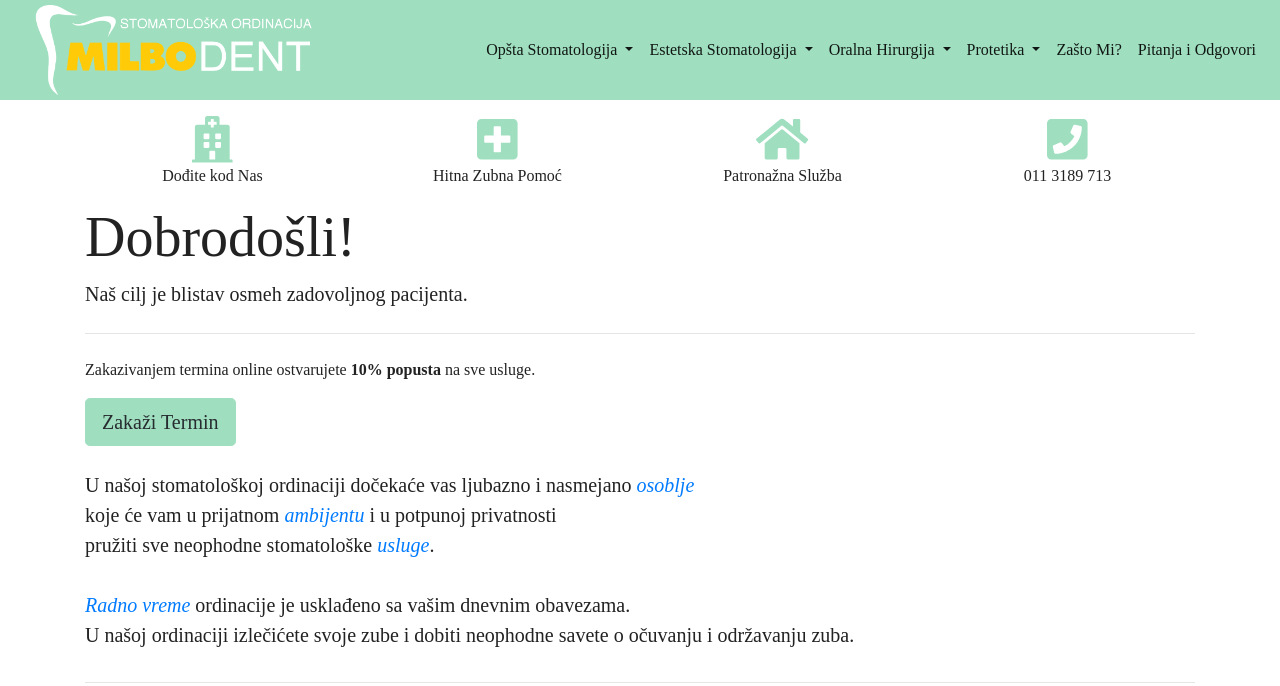
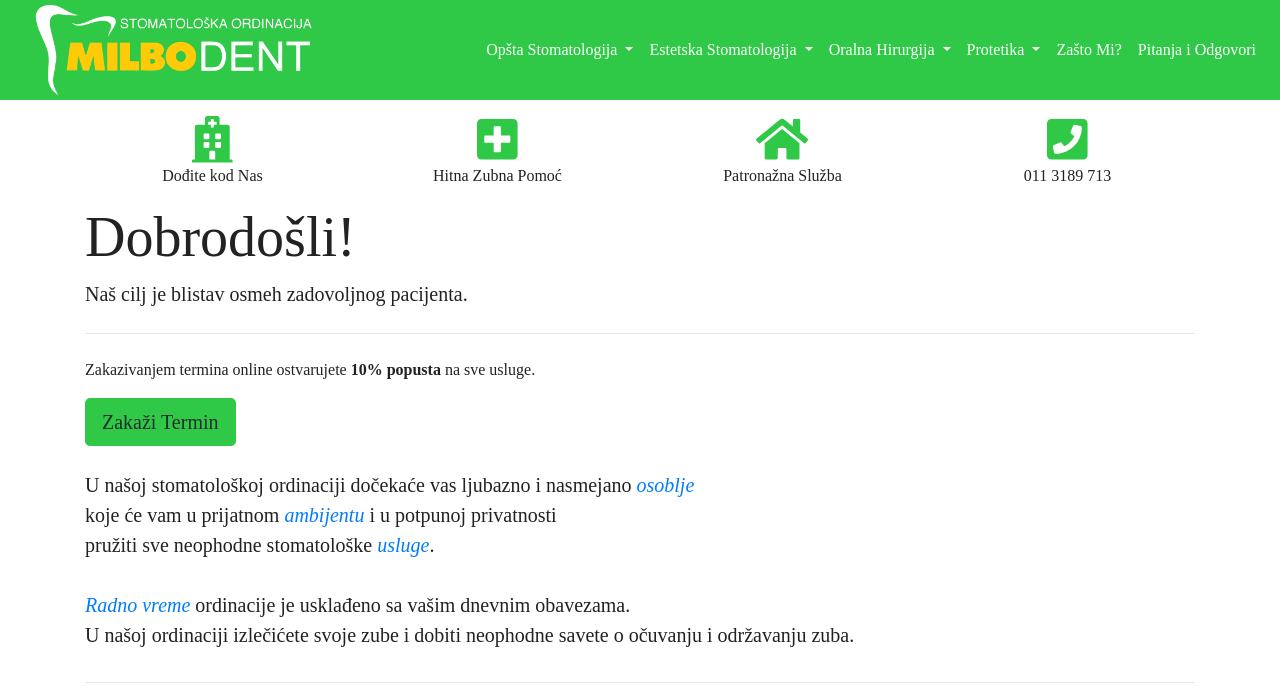
Before and after one commit to aleksandar-galic/milbo_dent, a PHP site: page / in a window 1280 px wide. Shown: the top 686 px of the page. Run offline with PHP 8.4, Linux system fonts and the light colour scheme; some web fonts are replaced.

Commit message:
change main color

```diff
--- a/views/partials/header.php
+++ b/views/partials/header.php
@@ -27,7 +27,7 @@
 </head>
 <body>
 	<!-- Navigation -->
-	<nav class="navbar navbar-expand-xl navbar-light sticky-top p-0" style="background: #9fdfbf">
+	<nav class="navbar navbar-expand-xl navbar-light sticky-top p-0" style="background: #30c947">
 		<div class="container-fluid pr-3">
 			<a class="navbar-brand" href="/"><img class="logo pl-3" src="images/logo.png"></a>
 			<button class="navbar-toggler" type="button" data-toggle="collapse" data-target="#navbarResponsive">
--- a/views/partials/style.css
+++ b/views/partials/style.css
@@ -1,3 +1,4 @@
+
 /*Foundation*/
 @import url('https://fonts.googleapis.com/css2?family=Montserrat&family=Shippori+Mincho+B1:wght@500&display=swap');
 
@@ -20,6 +21,7 @@ html, body {
 
 .nav-link {
 	font-size: 1em !important;
+	color: white !important;
 }
 
 /*Call to Action*/
@@ -27,7 +29,7 @@ html, body {
 .fa-plus-square,
 .fa-home,
 .fa-phone-square {
-	color: #9fdfbf;
+	color: #30c947;
 	font-size: 2.9rem;
 }
 
@@ -47,8 +49,8 @@ html, body {
 /*Buttons*/
 .btn-primary {
 	color: #262c30;
-	background-color: #9fdfbf;
-	border: 1px solid #9fdfbf;
+	background-color: #30c947;
+	border: 1px solid #30c947;
 }
 
 .btn:hover, .btn:active, .btn:focus {
```
